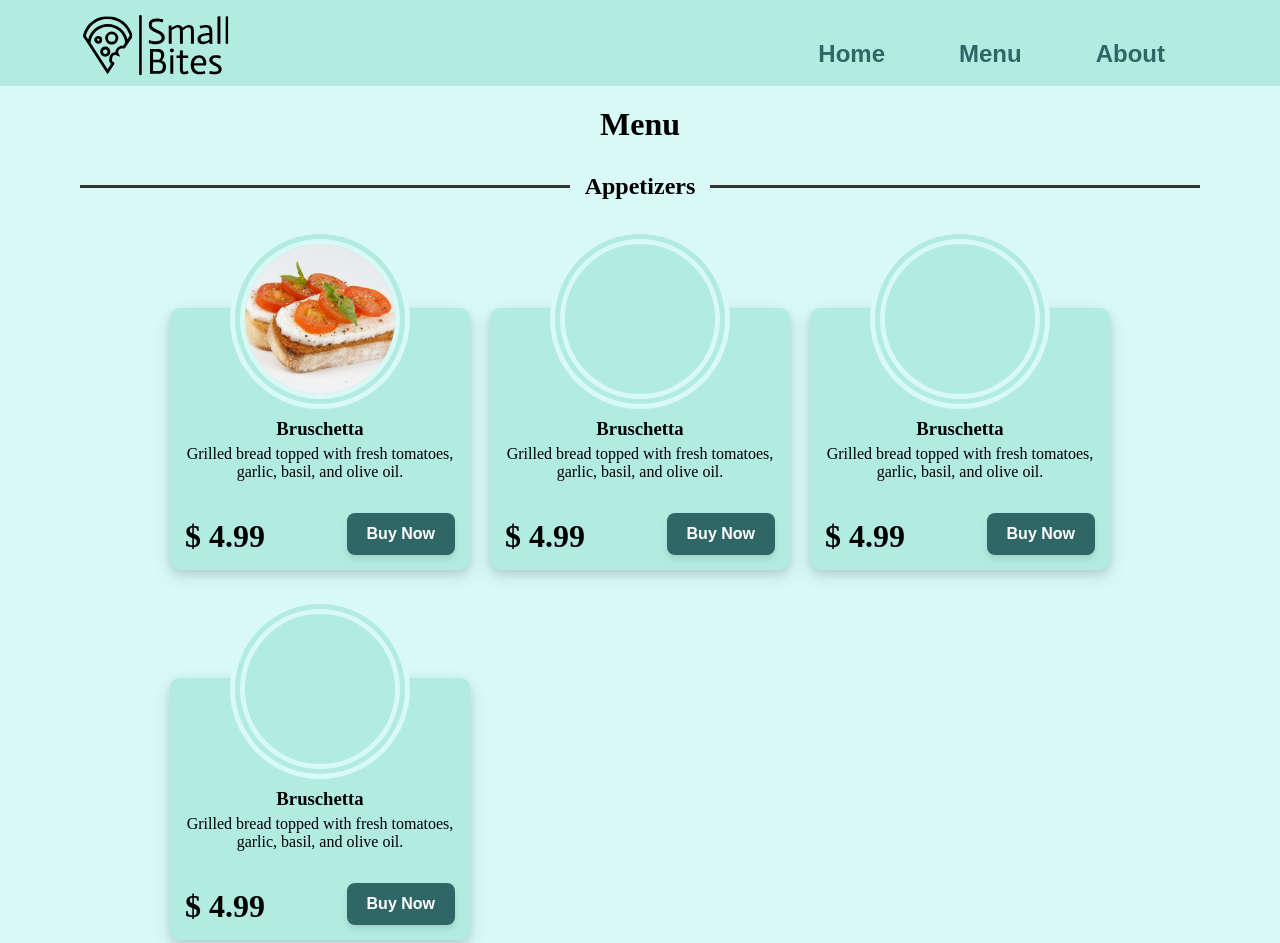
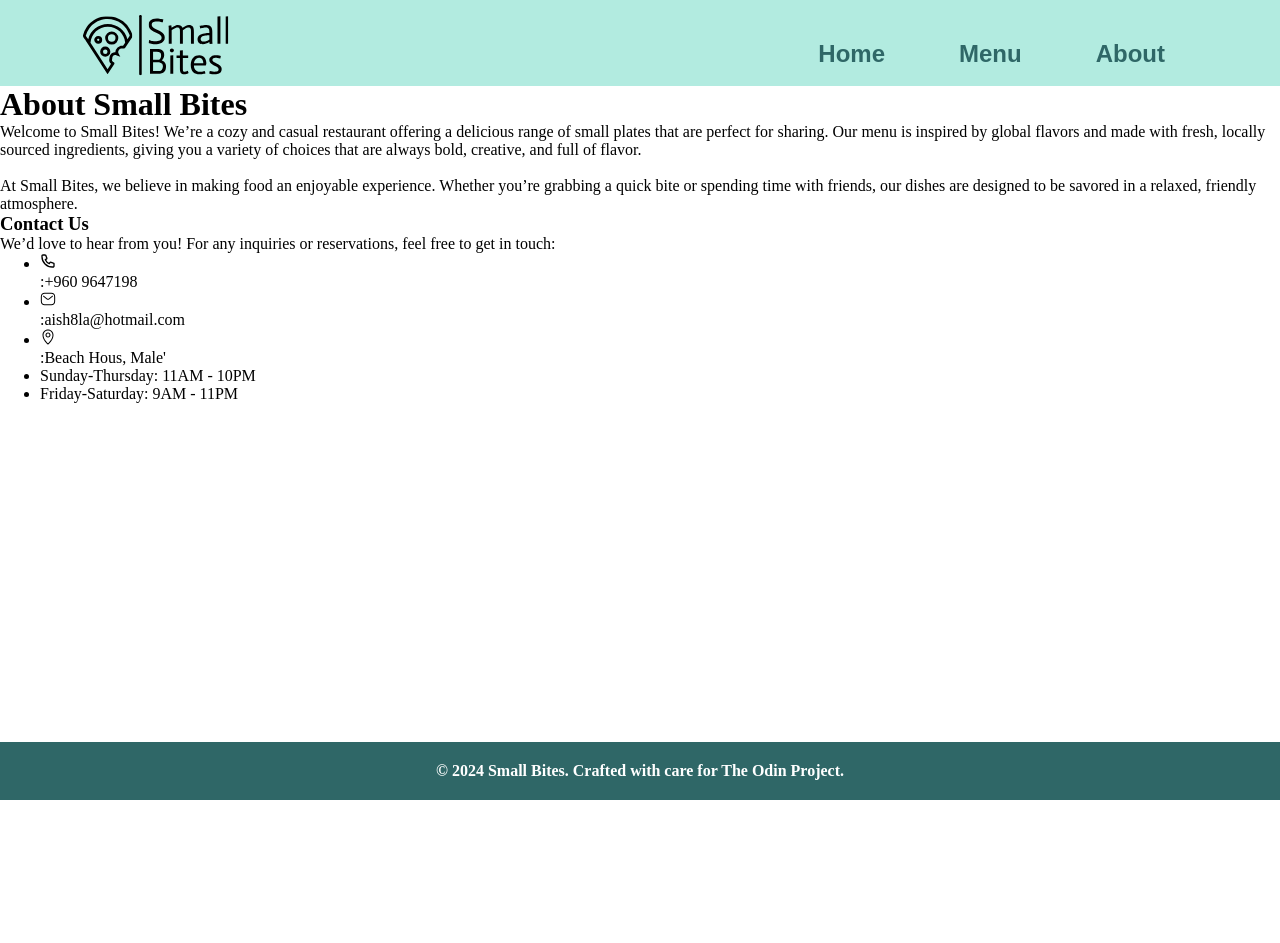
Before and after one commit to aish8la/Restaurant-Page-TOP, a website built with webpack: page src/template.html in a window 1280 px wide. Shown: the top 943 px of the page. After the commit the page ends 800 px from the top, so only its background shows below. Built offline with nearby package versions, Linux system fonts and the light colour scheme.

Commit message:
add about page elements

```diff
--- a/src/style.css
+++ b/src/style.css
@@ -250,6 +250,13 @@ nav {
     margin: 5px 0;
 }
 
+
+/* About Page*/
+
+.contact-sec img {
+    width: 1em;
+}
+
 /* footer styles */
 
 footer {
--- a/src/template.html
+++ b/src/template.html
@@ -15,6 +15,8 @@
         </nav>
     </header>
     <div id="content">
+        <!--Homepage elements-->
+
         <!-- <div class="hero-card">
             <div class="hero-left">
                 <h1 class="hero-title">Big Flavor in Every Bite</h1>
@@ -24,7 +26,9 @@
                 <img src="./asset/resource/pizza.png" alt="">
             </div>
         </div> -->
-        <div class="menu">
+
+        <!--Menu Page Elements-->
+        <!-- <div class="menu">
             <h1 class="menu-title">Menu</h1>
             <div class="menu-cat">
                 <div class="cat-title-div">
@@ -61,6 +65,40 @@
                     </div>
                 </div>
             </div>
+        </div> -->
+
+        <!--About Page Elements-->
+        <div class="about-div">
+            <div class="about-us-sec">
+                <h1>About Small Bites</h1>
+                <p>Welcome to Small Bites! We’re a cozy and casual restaurant offering a delicious range of small plates that are perfect for sharing. Our menu is inspired by global flavors and made with fresh, locally sourced ingredients, giving you a variety of choices that are always bold, creative, and full of flavor. <br>
+                <br>
+                At Small Bites, we believe in making food an enjoyable experience. Whether you’re grabbing a quick bite or spending time with friends, our dishes are designed to be savored in a relaxed, friendly atmosphere.</p>
+            </div>
+            <div class="contact-sec">
+                <h3>Contact Us</h3>
+                <p>We’d love to hear from you! For any inquiries or reservations, feel free to get in touch:</p>
+                <ul>
+                    <li>
+                        <img src="./asset/resource/phone-icn.svg" alt="">
+                        <p>:+960 9647198</p>
+                    </li>
+                    <li>
+                        <img src="./asset/resource/email-svgrepo-com.svg" alt="">
+                        <p>:aish8la@hotmail.com</p>
+                    </li>
+                    <li>
+                        <img src="./asset/resource/address-location-map-svgrepo-com.svg" alt="">
+                        <p>:Beach Hous, Male'</p>
+                    </li>
+                </ul>
+            </div>
+            <div class="hours-sec">
+                <ul>
+                    <li>Sunday-Thursday: 11AM - 10PM</li>
+                    <li>Friday-Saturday: 9AM - 11PM</li>
+                </ul>
+            </div>
         </div>
     </div>
     <footer>
```
Also changed, not shown: src/asset/resource/address-location-map-svgrepo-com.svg (added), src/asset/resource/email-svgrepo-com.svg (added), src/asset/resource/phone-icn.svg (added).
